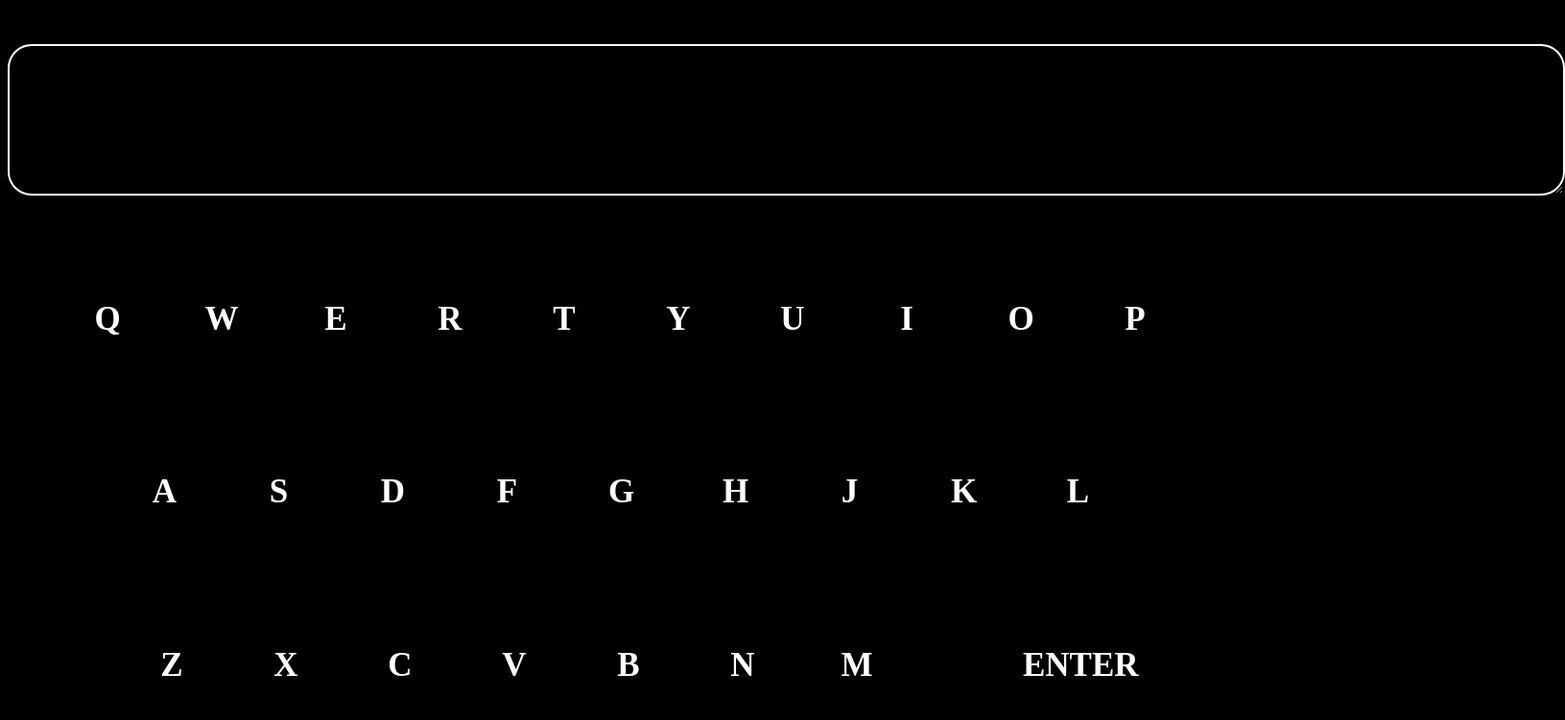
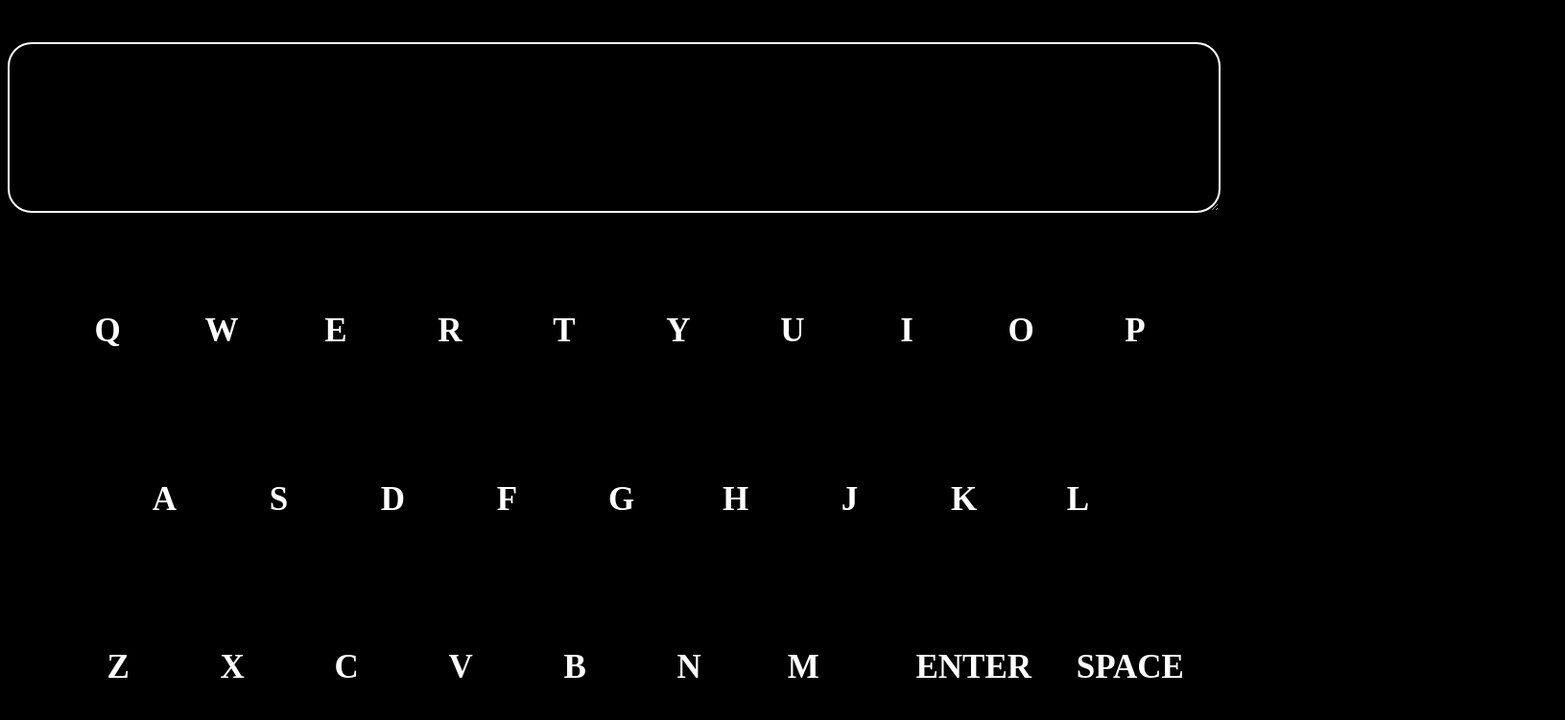
Before and after one commit to NikhilPathaniaa/Web-Challenges, a plain HTML site: page Challenge 4/index.html in a window 1280 px wide. Shown: the whole page at 96% size, 1631 px wide, since content can reach past the window. Drawn offline with Linux system fonts and the light colour scheme.

Commit message:
completed

```diff
--- a/Challenge 4/app.js
+++ b/Challenge 4/app.js
@@ -4,14 +4,31 @@
 
 window.addEventListener('keydown',(e)=>{
     let a=`${e.key}`
-    document.querySelector(`#${a}`).style.border = "2px solid red";
-    console.log(a);
+    if(a!=' ')
+    {
+        document.querySelector(`#${a}`).style.border = "2px solid red";
+        console.log(a);
+    }
+    else
+    {
+        document.querySelector('#space').style.border = "2px solid red";
+        console.log(a);
+    }
+
 }, false);
 
 window.addEventListener('keyup',(e)=>{
     let a=`${e.key}`
+    if(a!=' ')
+    {
         document.querySelector(`#${a}`).style.border = "2px solid black";
-    console.log(a);
+        console.log(a);
+    }
+    else
+    {
+        document.querySelector('#space').style.border = "2px solid black";
+        console.log(a);
+    }
 }, false);
 
 
--- a/Challenge 4/index.html
+++ b/Challenge 4/index.html
@@ -7,8 +7,8 @@
     <link rel="stylesheet" href="style.css">
 </head>
 <body>
-    <section>
-        <textarea name="" id="" cols="200" rows="10"></textarea>
+    <section id="type">
+        <textarea name="" id="" cols="100" rows="5"></textarea>
     </section>
     <section>
         <div id="q"><h1>Q</h1></div>
@@ -45,6 +45,7 @@
     <section>
         <div id="Enter"><h1>ENTER</h1></div>
     </section>
+    <div id="space" style="width: 100px;"><h1>SPACE</h1></div>
     <script src="app.js"></script>
 </body>
 </html>
--- a/Challenge 4/style.css
+++ b/Challenge 4/style.css
@@ -1,4 +1,8 @@
+*
+{
 
+    font-weight: 900;
+}
 body
 {
     background-color: black;
@@ -33,7 +37,14 @@ textarea
     border: 2px solid white;
     background-color: transparent;
     color: white;
+    font-size: 50px;
+    width: 100%;
+    height: 170px;
 }
 #growing {
     transition: font-size 3s, color 2s;
-  }
+}
+#type
+{
+    font-size: 5rem;
+}
```
